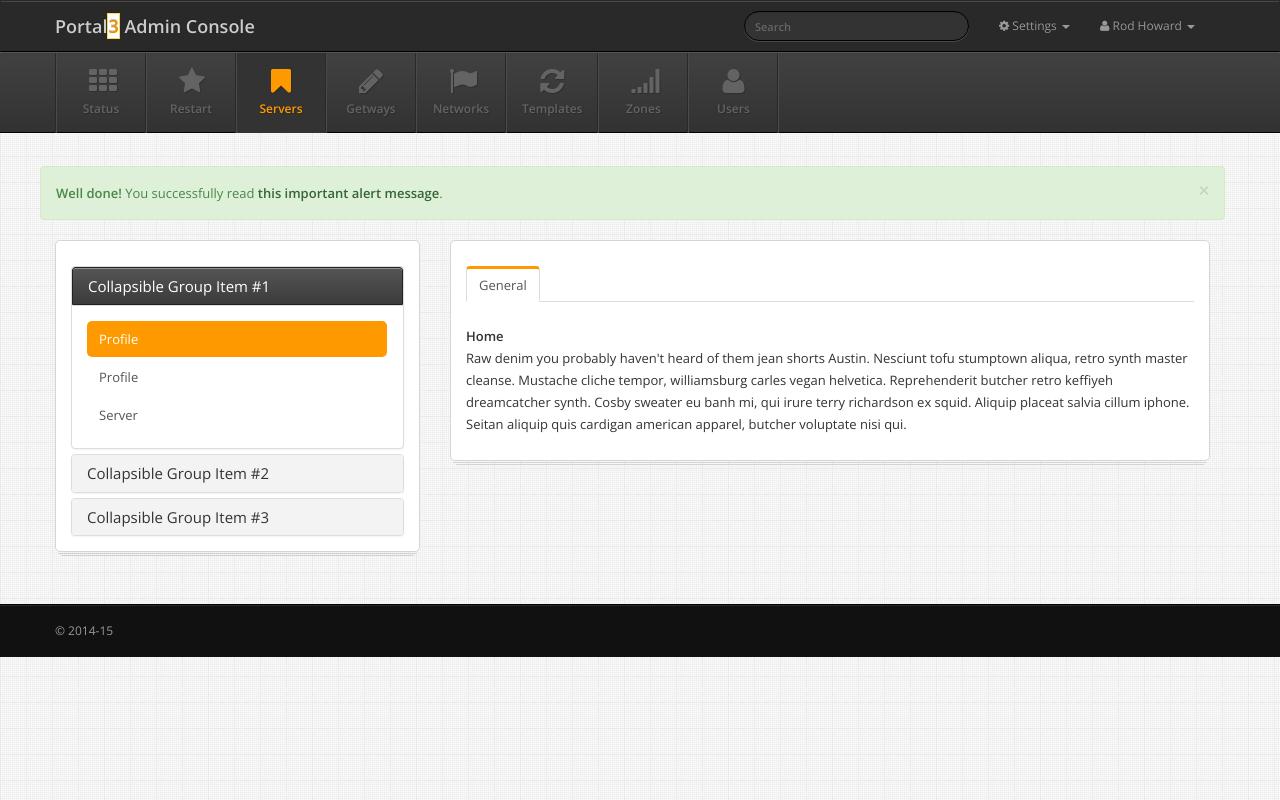
After one commit to edward01/Portal3_new, a Flask app: template templates/test_page.html in a window 1280 px wide. The commit adds this page. Run offline with Flask 2, Linux system fonts and the light colour scheme; the template is opened without the code that fills it, so the values that code supplies are empty; parts of the project's set-up code (start-up, migrations or seed data) failed here and were passed over; some libraries are stand-ins or nearby versions.

Commit message:
add server operation

```diff
--- a/config.py
+++ b/config.py
@@ -2,7 +2,7 @@ import os
 _basedir = os.path.abspath(os.path.dirname(__file__))
 
 db_config = {
-    'test': dict(name='test', location=['127.0.0.1'], authenticate=False)
+    'portal': dict(name='portal', location=['127.0.0.1'], authenticate=False)
 }
 
 DEBUG = True
--- /dev/null
+++ b/templates/test_page.html
@@ -0,0 +1,320 @@
+<!DOCTYPE html>
+<html lang="en">
+  <head>
+    <meta charset="utf-8">
+    <title>Dashboard :: Servers</title>
+
+    <meta name="viewport" content="width=device-width, initial-scale=1.0, maximum-scale=1.0, user-scalable=no">
+    <meta name="apple-mobile-web-app-capable" content="yes">
+
+    <link href="{{ url_for('static', filename='css/bootstrap.min.css') }}" rel="stylesheet">
+    <link href="{{ url_for('static', filename='css/bootstrap-responsive.min.css') }}" rel="stylesheet">
+
+    <link href="http://fonts.googleapis.com/css?family=Open+Sans:400italic,600italic,400,600" rel="stylesheet">
+    <link href="{{ url_for('static', filename='css/font-awesome.min.css') }}" rel="stylesheet">
+
+    <link href="{{ url_for('static', filename='css/ui-lightness/jquery-ui-1.10.0.custom.min.css') }}" rel="stylesheet">
+
+    <link href="{{ url_for('static', filename='css/base-admin-3.css') }}" rel="stylesheet">
+    <link href="{{ url_for('static', filename='css/base-admin-3-responsive.css') }}" rel="stylesheet">
+
+    <link href="{{ url_for('static', filename='css/pages/dashboard.css') }}" rel="stylesheet">
+
+    <link href="{{ url_for('static', filename='css/custom.css') }}" rel="stylesheet">
+
+    <!-- Le HTML5 shim, for IE6-8 support of HTML5 elements -->
+    <!--[if lt IE 9]>
+    <script src="http://html5shim.googlecode.com/svn/trunk/html5.js"></script>
+    <![endif]-->
+
+  </head>
+
+<body>
+
+<nav class="navbar navbar-inverse" role="navigation">
+
+	<div class="container">
+  <!-- Brand and toggle get grouped for better mobile display -->
+  <div class="navbar-header">
+    <button type="button" class="navbar-toggle" data-toggle="collapse" data-target=".navbar-ex1-collapse">
+      <span class="sr-only">Toggle navigation</span>
+      <i class="icon-cog"></i>
+    </button>
+    <a class="navbar-brand" href="{{ url_for('user.login_form') }}">Portal<span class="ui-state-active">3</span> Admin Console</a>
+  </div>
+
+  <!-- Collect the nav links, forms, and other content for toggling -->
+  <div class="collapse navbar-collapse navbar-ex1-collapse">
+    <ul class="nav navbar-nav navbar-right">
+      <li class="dropdown">
+
+			<a href="javscript:;" class="dropdown-toggle" data-toggle="dropdown">
+				<i class="icon-cog"></i>
+				Settings
+				<b class="caret"></b>
+			</a>
+
+			<ul class="dropdown-menu">
+				<li><a href="./account.html">Account Settings</a></li>
+				<li><a href="javascript:;">Privacy Settings</a></li>
+				<li class="divider"></li>
+				<li><a href="javascript:;">Help</a></li>
+			</ul>
+
+		</li>
+
+		<li class="dropdown">
+
+			<a href="javscript:;" class="dropdown-toggle" data-toggle="dropdown">
+				<i class="icon-user"></i>
+				Rod Howard
+				<b class="caret"></b>
+			</a>
+
+			<ul class="dropdown-menu">
+				<!--<li><a href="javascript:;">My Profile</a></li>-->
+				<!--<li><a href="javascript:;">My Groups</a></li>-->
+				<!--<li class="divider"></li>-->
+				<li><a href="javascript:;">Logout</a></li>
+			</ul>
+
+		</li>
+    </ul>
+
+    <form class="navbar-form navbar-right" role="search">
+      <div class="form-group">
+        <input type="text" class="form-control input-sm search-query" placeholder="Search">
+      </div>
+    </form>
+  </div><!-- /.navbar-collapse -->
+</div> <!-- /.container -->
+</nav>
+
+
+
+
+
+<div class="subnavbar">
+
+	<div class="subnavbar-inner">
+
+		<div class="container">
+
+			<a href="javascript:;" class="subnav-toggle" data-toggle="collapse" data-target=".subnav-collapse">
+		      <span class="sr-only">Toggle navigation</span>
+		      <i class="icon-reorder"></i>
+
+		    </a>
+
+			<div class="collapse subnav-collapse">
+				<ul class="mainnav">
+
+					<li class="dropdown">
+						<a href="#">
+							<i class="icon-th"></i>
+							<span>Status</span>
+						</a>
+					</li>
+                    <li class="dropdown">
+						<a href="#">
+							<i class="icon-star"></i>
+							<span>Restart</span>
+						</a>
+					</li>
+                    <li class="active">
+						<a href="{{ url_for('servers.index') }}">
+							<i class="icon-bookmark"></i>
+							<span>Servers</span>
+						</a>
+					</li>
+                    <li class="dropdown">
+						<a href="#">
+							<i class="icon-pencil"></i>
+							<span>Getways</span>
+						</a>
+					</li>
+                    <li class="dropdown">
+						<a href="#">
+							<i class="icon-flag"></i>
+							<span>Networks</span>
+						</a>
+					</li>
+                    <li class="dropdown">
+						<a href="#">
+							<i class="icon-refresh"></i>
+							<span>Templates</span>
+						</a>
+					</li>
+                    <li class="dropdown">
+						<a href="#">
+							<i class="icon-signal"></i>
+							<span>Zones</span>
+						</a>
+					</li>
+                    <li class="dropdown">
+						<a href="#">
+							<i class="icon-user"></i>
+							<span>Users</span>
+						</a>
+					</li>
+
+				</ul>
+			</div> <!-- /.subnav-collapse -->
+
+		</div> <!-- /container -->
+
+	</div> <!-- /subnavbar-inner -->
+
+</div> <!-- /subnavbar -->
+
+
+
+<div class="main">
+
+    <div class="container">
+
+      <div class="row">
+
+
+          <div class="alert alert-success alert-dismissable">
+              <button type="button" class="close" data-dismiss="alert" aria-hidden="true">&times;</button>
+              <strong>Well done!</strong> You successfully read <a href="#" class="alert-link">this important alert message</a>.
+            </div>
+
+      	<div class="col-md-4 col-xs-12">
+
+            <div class="widget stacked">
+				<div class="widget-content">
+
+                    <div class="panel-group accordion">
+                        <div class="panel panel-default open">
+                          <div class="panel-heading">
+                            <h4 class="panel-title">
+                              <a class="accordion-toggle" data-toggle="collapse" data-parent=".accordion" href="#collapseOne">
+                                Collapsible Group Item #1
+                              </a>
+                            </h4>
+                          </div>
+                          <div id="collapseOne" class="panel-collapse collapse in">
+                            <div class="panel-body">
+                                  <ul class="nav nav-pills nav-stacked" style="max-width: 300px;">
+                                    <li class="active"><a href="javascript:;">Profile</a></li>
+                                    <li><a href="javascript:;">Profile</a></li>
+                                    <li><a href="javascript:;">Server</a></li>
+                                  </ul>
+                            </div>
+                          </div>
+                        </div>
+                        <div class="panel panel-default">
+                          <div class="panel-heading">
+                            <h4 class="panel-title">
+                              <a class="accordion-toggle" data-toggle="collapse" data-parent=".accordion" href="#collapseTwo">
+                                Collapsible Group Item #2
+                              </a>
+                            </h4>
+                          </div>
+                          <div id="collapseTwo" class="panel-collapse collapse">
+                            <div class="panel-body">
+                              Anim pariatur cliche reprehenderit, enim eiusmod high life accusamus terry richardson ad squid. 3 wolf moon officia aute, non cupidatat skateboard dolor brunch. Food truck quinoa nesciunt laborum eiusmod. Brunch 3 wolf moon tempor, sunt aliqua put a bird on it squid single-origin coffee nulla assumenda shoreditch et. Nihil anim keffiyeh helvetica, craft beer labore wes anderson cred nesciunt sapiente ea proident. Ad vegan excepteur butcher vice lomo. Leggings occaecat craft beer farm-to-table, raw denim aesthetic synth nesciunt you probably haven't heard of them accusamus labore sustainable VHS.
+                            </div>
+                          </div>
+                        </div>
+                        <div class="panel panel-default">
+                          <div class="panel-heading">
+                            <h4 class="panel-title">
+                              <a class="accordion-toggle" data-toggle="collapse" data-parent=".accordion" href="#collapseThree">
+                                Collapsible Group Item #3
+                              </a>
+                            </h4>
+                          </div>
+                          <div id="collapseThree" class="panel-collapse collapse">
+                            <div class="panel-body">
+                              Anim pariatur cliche reprehenderit, enim eiusmod high life accusamus terry richardson ad squid. 3 wolf moon officia aute, non cupidatat skateboard dolor brunch. Food truck quinoa nesciunt laborum eiusmod. Brunch 3 wolf moon tempor, sunt aliqua put a bird on it squid single-origin coffee nulla assumenda shoreditch et. Nihil anim keffiyeh helvetica, craft beer labore wes anderson cred nesciunt sapiente ea proident. Ad vegan excepteur butcher vice lomo. Leggings occaecat craft beer farm-to-table, raw denim aesthetic synth nesciunt you probably haven't heard of them accusamus labore sustainable VHS.
+                            </div>
+                          </div>
+                        </div>
+                    </div>
+
+                </div>
+            </div>
+
+	    </div> <!-- /span6 -->
+
+
+      	<div class="col-md-8">
+
+      		<div class="widget stacked">
+				<div class="widget-content">
+
+					<ul id="myTab" class="nav nav-tabs">
+                        <li class="active"><a href="#home" data-toggle="tab">General</a></li>
+                        <!--<li class=""><a href="#profile" data-toggle="tab">Profile</a></li>-->
+                        <!--<li class=""><a href="#profile2" data-toggle="tab">Profile 2</a></li>-->
+                      </ul>
+                      <div class="tab-content">
+                        <div class="tab-pane fade active in" id="home">
+                          <strong>Home</strong>
+                          <p>Raw denim you probably haven't heard of them jean shorts Austin. Nesciunt tofu stumptown aliqua, retro synth master cleanse. Mustache cliche tempor, williamsburg carles vegan helvetica. Reprehenderit butcher retro keffiyeh dreamcatcher synth. Cosby sweater eu banh mi, qui irure terry richardson ex squid. Aliquip placeat salvia cillum iphone. Seitan aliquip quis cardigan american apparel, butcher voluptate nisi qui.</p>
+                        </div>
+                        <!--<div class="tab-pane fade" id="profile">-->
+                          <!--<strong>Profile</strong>-->
+                          <!--<p>Food truck fixie locavore, accusamus mcsweeney's marfa nulla single-origin coffee squid. Exercitation +1 labore velit, blog sartorial PBR leggings next level wes anderson artisan four loko farm-to-table craft beer twee. Qui photo booth letterpress, commodo enim craft beer mlkshk aliquip jean shorts ullamco ad vinyl cillum PBR. Homo nostrud organic, assumenda labore aesthetic magna delectus mollit. Keytar helvetica VHS salvia yr, vero magna velit sapiente labore stumptown. Vegan fanny pack odio cillum wes anderson 8-bit, sustainable jean shorts beard ut DIY ethical culpa terry richardson biodiesel. Art party scenester stumptown, tumblr butcher vero sint qui sapiente accusamus tattooed echo park.</p>-->
+                        <!--</div>-->
+                        <!--<div class="tab-pane fade" id="profile2">-->
+                          <!--<strong>Profile</strong>-->
+                          <!--<p>Food truck fixie locavore, accusamus mcsweeney's marfa nulla single-origin coffee squid. Exercitation +1 labore velit, blog sartorial PBR leggings next level wes anderson artisan four loko farm-to-table craft beer twee. Qui photo booth letterpress, commodo enim craft beer mlkshk aliquip jean shorts ullamco ad vinyl cillum PBR. Homo nostrud organic, assumenda labore aesthetic magna delectus mollit. Keytar helvetica VHS salvia yr, vero magna velit sapiente labore stumptown. Vegan fanny pack odio cillum wes anderson 8-bit, sustainable jean shorts beard ut DIY ethical culpa terry richardson biodiesel. Art party scenester stumptown, tumblr butcher vero sint qui sapiente accusamus tattooed echo park.</p>-->
+                        <!--</div>-->
+                      </div>
+
+				</div> <!-- /widget-content -->
+			</div> <!-- /widget -->
+
+	      </div> <!-- /span6 -->
+
+      </div> <!-- /row -->
+
+    </div> <!-- /container -->
+
+</div> <!-- /main -->
+
+
+
+
+<div class="footer">
+
+	<div class="container">
+
+		<div class="row">
+
+			<div id="footer-copyright" class="col-md-6">
+				&copy; 2014-15
+			</div> <!-- /span6 -->
+
+		</div> <!-- /row -->
+
+	</div> <!-- /container -->
+
+</div> <!-- /footer -->
+
+
+
+
+
+<!-- Le javascript
+================================================== -->
+<!-- Placed at the end of the document so the pages load faster -->
+<script src="{{ url_for('static', filename='js/libs/jquery-1.9.1.min.js') }}"></script>
+<script src="{{ url_for('static', filename='js/libs/jquery-ui-1.10.0.custom.min.js') }}"></script>
+<script src="{{ url_for('static', filename='js/libs/bootstrap.min.js') }}"></script>
+
+<script src="{{ url_for('static', filename='js/plugins/flot/jquery.flot.js') }}"></script>
+<script src="{{ url_for('static', filename='js/plugins/flot/jquery.flot.pie.js') }}"></script>
+<script src="{{ url_for('static', filename='js/plugins/flot/jquery.flot.resize.js') }}"></script>
+
+<script src="{{ url_for('static', filename='js/Application.js') }}"></script>
+
+<script src="{{ url_for('static', filename='js/charts/area.js') }}"></script>
+<script src="{{ url_for('static', filename='js/charts/donut.js') }}"></script>
+
+  </body>
+</html>
--- a/wsgi.py
+++ b/wsgi.py
@@ -22,7 +22,7 @@ app.config.from_object('config')
 
 # database
 conn = pymongo_safe.MongoHandler(db_config)
-app.db = conn['test'].test
+app.db = conn['portal'].portal
 
 # app.templates = db.templates
 # app.template_properties = db.template_properties
```
Also changed, not shown: servers/controller.py (+54 -2 lines), templates/base.html (+5 -6 lines), templates/servers/index.html (+155 -41 lines).
